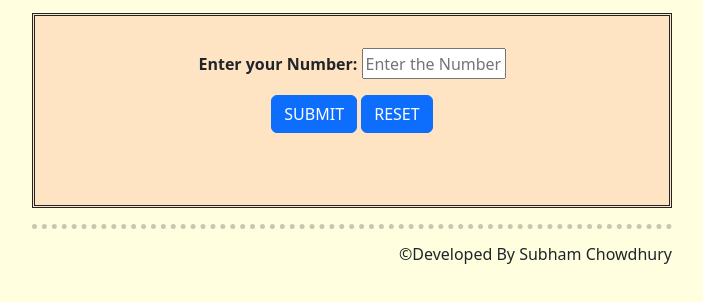
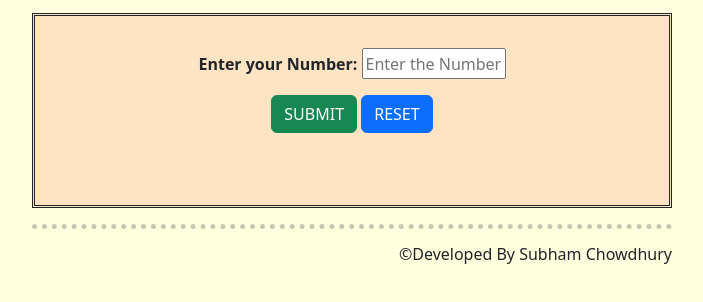
Before and after one commit to SubhamChowdhuryRiju/SumOfDigits, a plain HTML site: page index.html in a window 1280 px wide. Shown: the part 200-502 px from the top of the page, without its empty margins (288-991 px from the left). Drawn offline with nearby package versions, Linux system fonts and the light colour scheme.

Commit message:
Update index.html

```diff
--- a/index.html
+++ b/index.html
@@ -27,7 +27,7 @@
             <label for="num"><strong>Enter your Number: </strong></label>
             <input type="text" class="input"  name = "num" placeholder="Enter the Number" required="required">
             <p></p>
-            <button type="submit" class="btn btn-primary">SUBMIT</button>
+            <button type="submit" class="btn btn-success">SUBMIT</button>
             <button type="reset" class="btn btn-primary">RESET</button>
             <p></p>
             <strong><label id="res"></label></strong>
```
